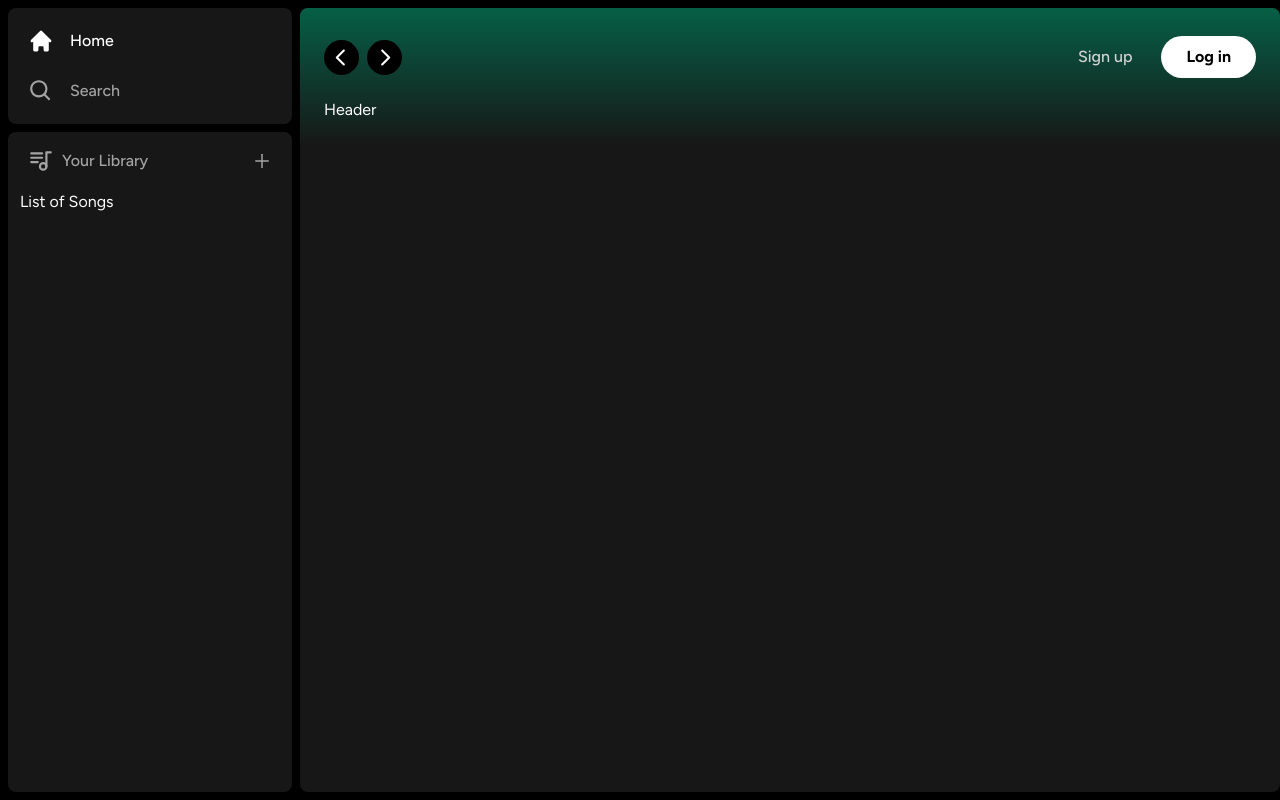
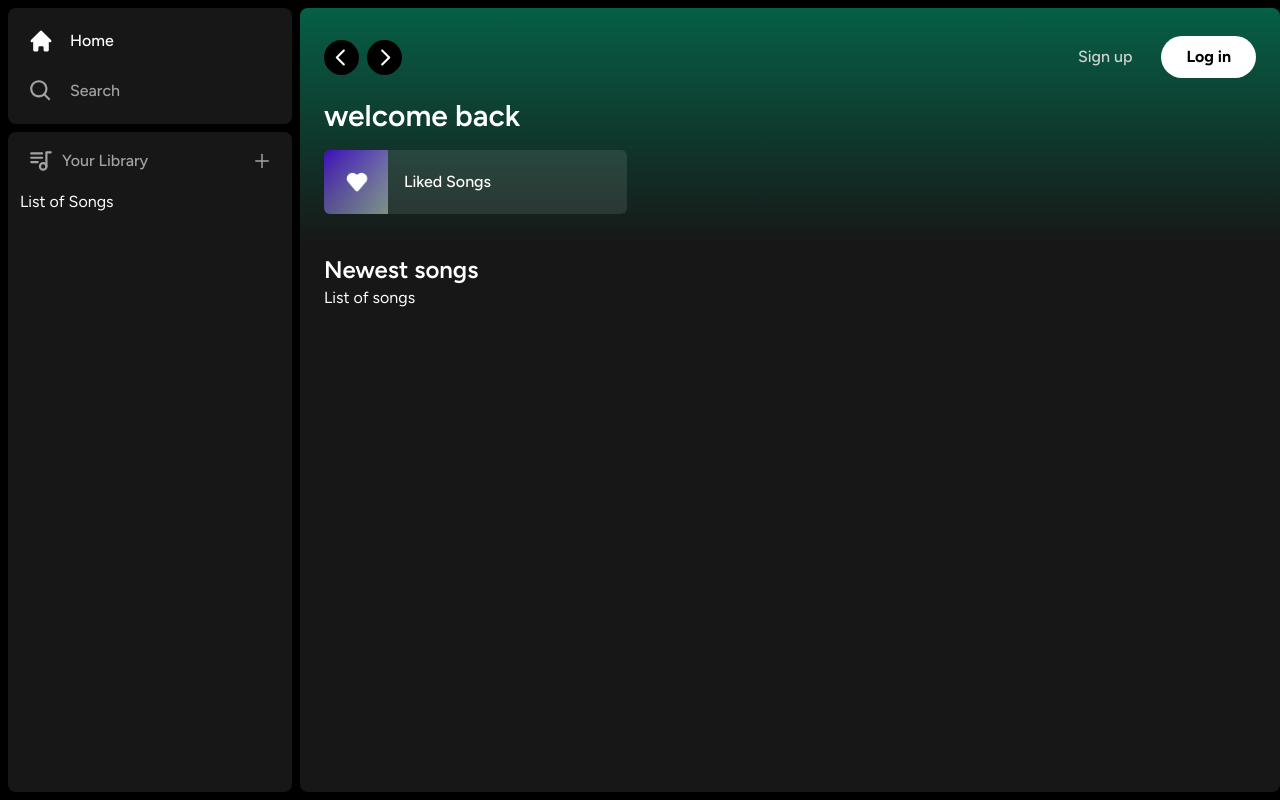
Before and after one commit to kei-1313/spotify-clone, a Next.js app in the folder spotify-clone-project/: page / in a window 1280 px wide. Built offline with nearby package versions, Linux system fonts and the light colour scheme.

Commit message:
画像追加、レイアウト調整

```diff
--- a/spotify-clone-project/app/(site)/page.tsx
+++ b/spotify-clone-project/app/(site)/page.tsx
@@ -1,11 +1,30 @@
 import Header from "@/components/Header"
+import ListItem from "@/components/ListItem"
 
 export default function Home() {
   return (
     <div className="bg-neutral-900 rounded-lg h-full w-full overflow-hidden overflow-y-auto">
       <Header>
-        Header
+        <div className="mb-2">
+          <h1 className="text-white text-3xl font-semibold">
+            welcome back
+          </h1>
+          <div className="grid grid-cols-1 sm:grid-cols-2 xl:grid-cols-3 2xl:grid-cols-4 gap-3 mt-4">
+            <ListItem image="/images/liked.png" name="Liked Songs" href="liked" />
+          </div>
+        </div>
       </Header>
+      <div className="mt-2 mb-7 px-6">
+        <div className="flex justify-between items-center">
+          <h1 className="text-white text-2xl font-semibold">
+            Newest songs
+          </h1>
+        </div>
+        {/* <PageContent songs={songs} /> */}
+        <div>
+          List of songs
+        </div>
+      </div>
     </div>
   )
 }
--- /dev/null
+++ b/spotify-clone-project/components/ListItem.tsx
@@ -0,0 +1,60 @@
+"use client"
+
+import { useRouter } from "next/navigation"
+import Image from "next/image";
+import { FaPlay } from "react-icons/fa";
+
+interface ListItemPros {
+  image: string
+  name: string
+  href: string
+}
+
+const ListItem: React.FC<ListItemPros> = ({
+  image,
+  name,
+  href
+}) => {
+
+  const router = useRouter();
+
+  const onClick = () => {
+    router.push(href)
+  }
+  return (
+    <button onClick={onClick} className="relative group flex items-center rounded-md overflow-hidden gap-x-4 bg-neutral-100/10 hover:bg-neutral-100/20 transition pr-4">
+      <div className="relative min-h-[64px] min-w-[64px]">
+        <Image
+          className="object-cover"
+          src={image}
+          fill
+          alt="Image"
+        />
+      </div>
+      <p className="font-medium truncate py-5">
+        {name}
+      </p>
+      <div
+        className="
+          absolute
+          transition
+          opacity-0
+          rounded-full
+          flex
+          items-center
+          justify-center
+          bg-green-500
+          p-4
+          drop-shadow-md
+          right-5
+          group-hover:opacity-100
+          hover:scale-110
+        "
+      >
+        <FaPlay className="text-black" />
+      </div>
+    </button>
+  )
+}
+
+export default ListItem
```
Also changed, not shown: spotify-clone-project/public/images/liked.png (added), 1 other file (tests, documents, lock files or other folders).
